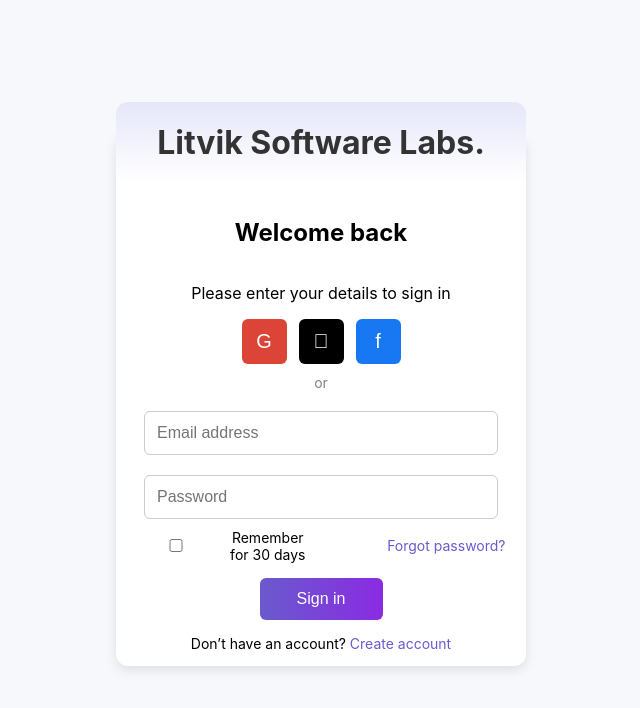
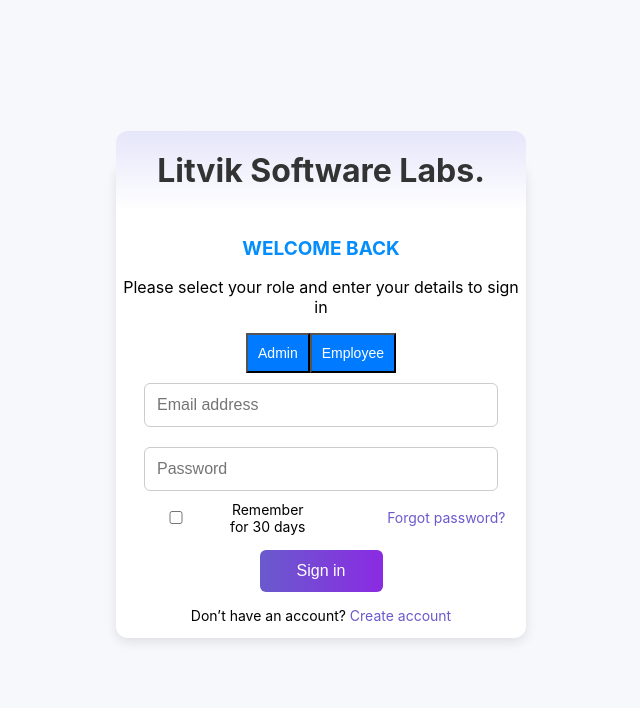
Before and after one commit to StephanBegins/MarketingTeamTrack, a React (Create React App) app: page / in a window 1280 px wide. Shown: the top 708 px of the page, without its empty margins (319-959 px from the left). Built offline with nearby package versions, Linux system fonts and the light colour scheme.

Commit message:
some style ups and admin or employee askingg

```diff
--- a/src/pages/Login.css
+++ b/src/pages/Login.css
@@ -134,3 +134,10 @@ form input {
     font-size: 14px;
     color: gray;
 }
+
+.heading2 {
+    color: #038dfd;
+    font-size: 19px;
+    margin: 1px 0;
+    margin-top: 10px;
+}
--- a/src/pages/Login.js
+++ b/src/pages/Login.js
@@ -3,6 +3,7 @@ import { useNavigate } from "react-router-dom";
 import "./Login.css";
 
 const Login = ({ setIsAuthenticated }) => {
+  const [role, setRole] = useState(""); // State for user role
   const [email, setEmail] = useState("");
   const [password, setPassword] = useState("");
   const [error, setError] = useState("");
@@ -18,12 +19,21 @@ const Login = ({ setIsAuthenticated }) => {
     e.preventDefault();
     setError("");
 
-    if (email === "admin@example.com" && password === "password") {
+    if (!role) {
+      setError("Please select your role (Admin or Employee)");
+      return;
+    }
+
+    if (role === "Admin" && email === "admin@example.com" && password === "password") {
       localStorage.setItem("isAuthenticated", "true");
-      setIsAuthenticated(true); // Update authentication state
+      setIsAuthenticated(true);
+      navigate("/home");
+    } else if (role === "Employee" && email === "employee@example.com" && password === "password") {
+      localStorage.setItem("isAuthenticated", "true");
+      setIsAuthenticated(true);
       navigate("/home");
     } else {
-      setError("Invalid email or password. Please try again.");
+      setError("Invalid credentials. Please try again.");
     }
   };
 
@@ -35,16 +45,26 @@ const Login = ({ setIsAuthenticated }) => {
           <h1>Litvik Software Labs.</h1>
         </div>
 
-        <h2>Welcome back</h2>
-        <p>Please enter your details to sign in</p>
+        <h2 className="heading2">WELCOME BACK</h2>
+        <p>Please select your role and enter your details to sign in</p>
 
-        <div className="social-login">
-          <button className="google">G</button>
-          <button className="apple"></button>
-          <button className="facebook">f</button>
+        {/* Role Selection */}
+        <div className="role-selection">
+          <button
+            className={role === "Admin" ? "selected" : ""}
+            onClick={() => setRole("Admin")}
+          >
+            Admin
+          </button>
+          <button
+            className={role === "Employee" ? "selected" : ""}
+            onClick={() => setRole("Employee")}
+          >
+            Employee
+          </button>
         </div>
 
-        <p className="divider">or</p>
+        {error && <p className="error-message">{error}</p>}
 
         <form onSubmit={handleLogin}>
           <input
@@ -62,7 +82,6 @@ const Login = ({ setIsAuthenticated }) => {
             required
           />
 
-          {error && <p className="error-message">{error}</p>}
 
           <div className="remember">
             <div className="remember-left">
```
